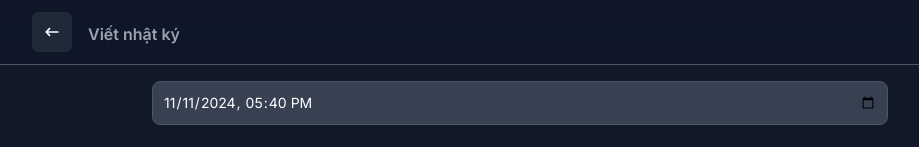
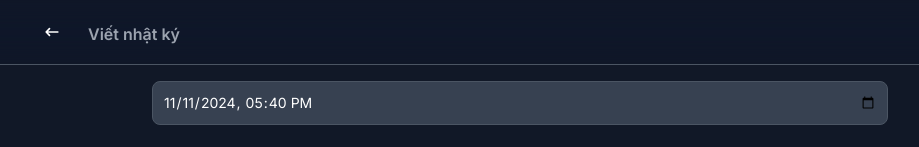
Before and after one commit to irzko/kyeon, a Next.js app: page /diary/create in a window 1280 px wide. Shown: the top 147 px of the page, without its empty margins (120-1039 px from the left). Built offline with nearby package versions, Linux system fonts and the light colour scheme.

Commit message:
Update page.tsx

```diff
--- a/app/diary/create/page.tsx
+++ b/app/diary/create/page.tsx
@@ -12,7 +12,7 @@ const Page = () => {
       <Navbar>
         <NavbarContent>
           <NavbarItem className="flex items-center gap-2">
-            <ButtonLink color="dark" isIconOnly href="/diary">
+            <ButtonLink color="dark" className="bg-transparent" isIconOnly href="/diary">
               <svg
                 className="w-5 h-5"
                 aria-hidden="true"
```
